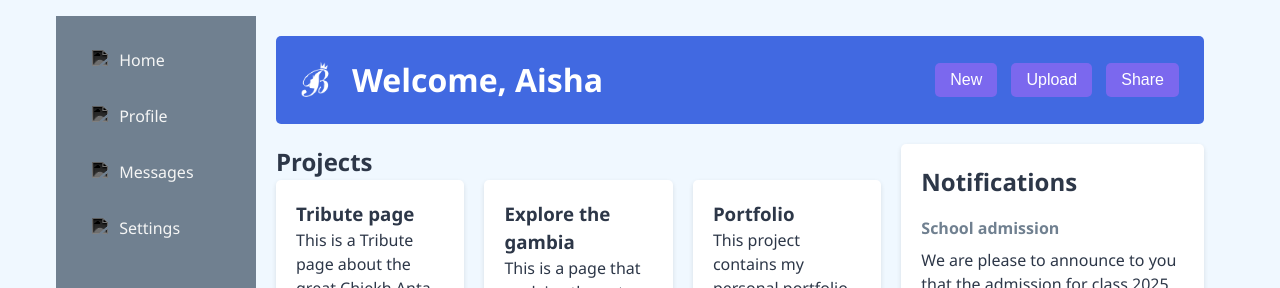
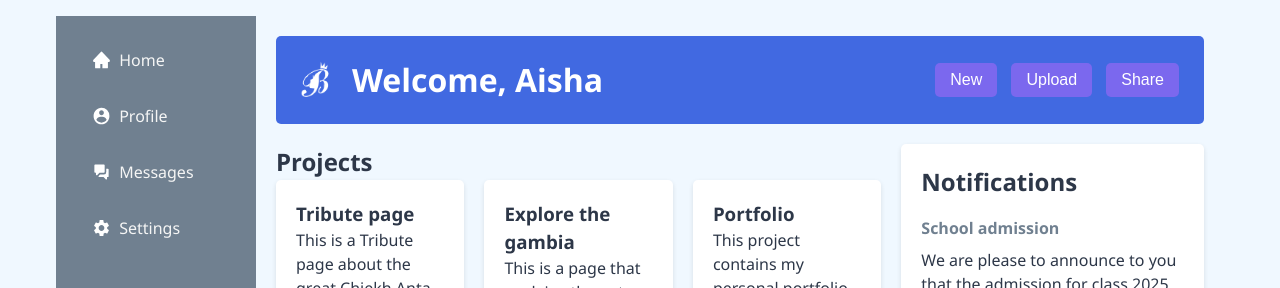
Before and after one commit to IsaBegayPanneh/dashboard-project, a plain HTML site: page index.html in a window 1280 px wide. Shown: the top 288 px of the page. Drawn offline with Linux system fonts and the light colour scheme; the site is published under a folder, as on GitHub Pages, so addresses that start at the root find nothing.

Commit message:
i removed the front slashes in the img lines

```diff
--- a/index.html
+++ b/index.html
@@ -12,25 +12,25 @@
             <ul>
                 <li>
                     <a href="#home" data-section="home">
-                        <img src="/icons/ant-design--home-filled.svg" alt="Home Icon">
+                        <img src="icons/ant-design--home-filled.svg" alt="Home Icon">
                         Home
                     </a>
                 </li>
                 <li>
                     <a href="#profile" data-section="profile">
-                        <img src="/icons/ix--user-profile-filled.svg" alt="Profile Icon">
+                        <img src="icons/ix--user-profile-filled.svg" alt="Profile Icon">
                         Profile
                     </a>
                 </li>
                 <li>
                     <a href="#messages" data-section="messages">
-                        <img src="/icons/flowbite--messages-solid.svg" alt="Messages Icon">
+                        <img src="icons/flowbite--messages-solid.svg" alt="Messages Icon">
                         Messages
                     </a>
                 </li>
                 <li>
                     <a href="#settings" data-section="settings">
-                        <img src="/icons/ic--baseline-settings.svg" alt="Settings Icon">
+                        <img src="icons/ic--baseline-settings.svg" alt="Settings Icon">
                         Settings
                     </a>
                 </li>
```
